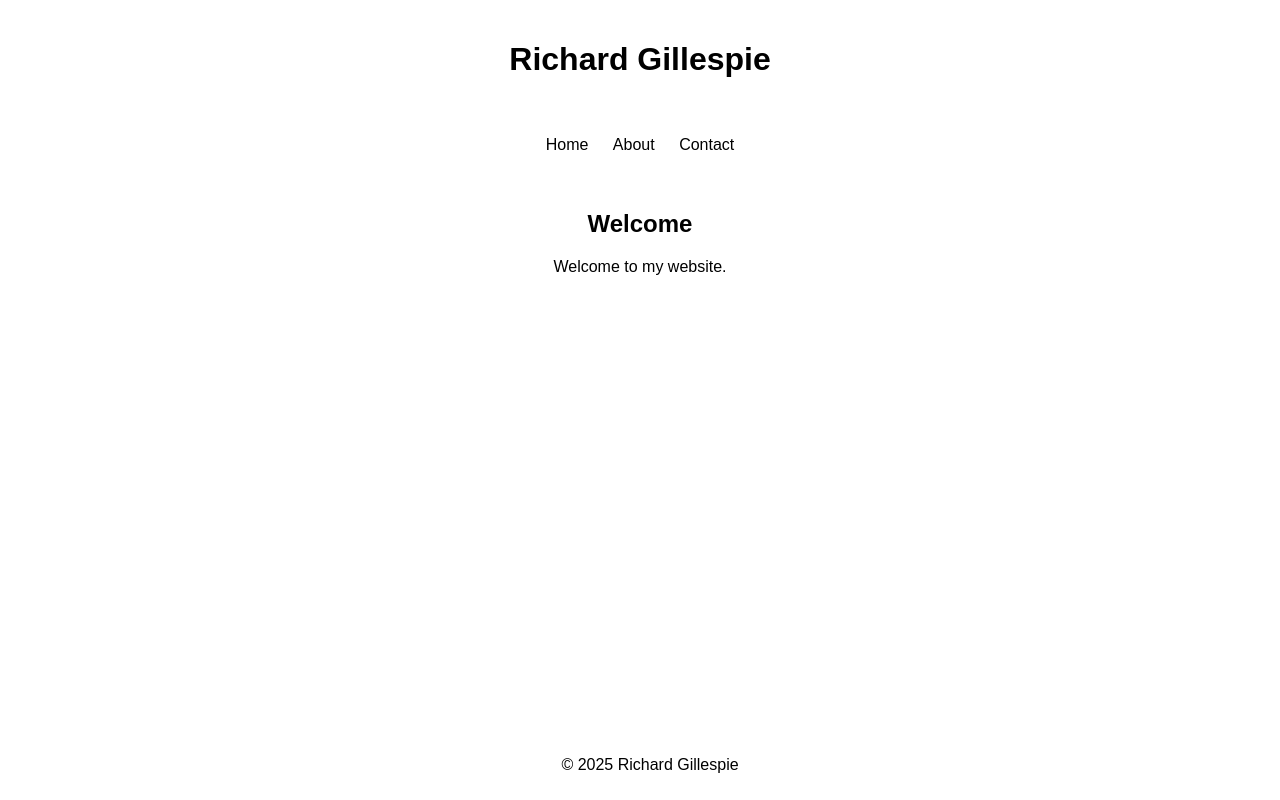
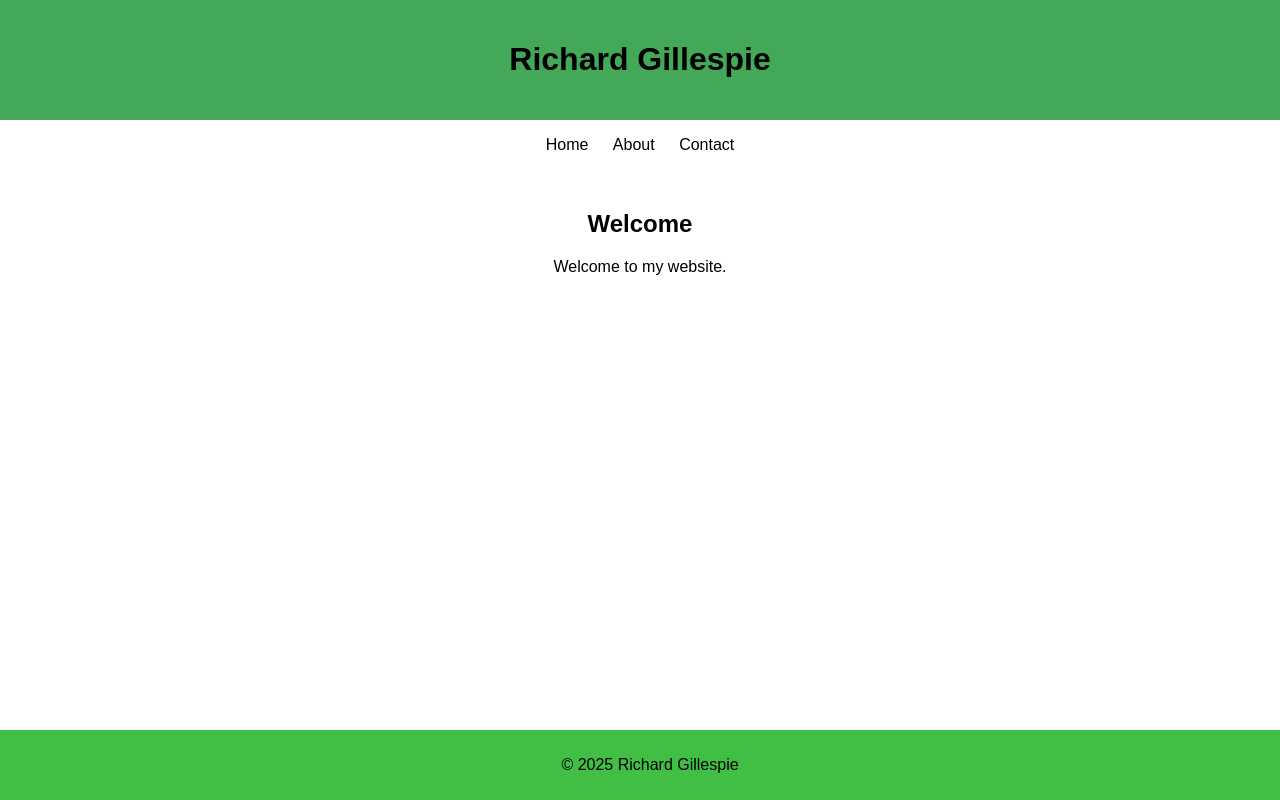
Before and after one commit to RichGillespie/rich, a plain HTML site: page index.html in a window 1280 px wide. Drawn offline with Linux system fonts and the light colour scheme.

Commit message:
Update styles.css

```diff
--- a/styles.css
+++ b/styles.css
@@ -9,7 +9,7 @@ body {
 header {
     text-align: center;
     padding: 20px;
-    background-color: ##43a858;
+    background-color: #43a858;
 }
 
 h1 {
@@ -40,7 +40,7 @@ main {
 footer {
     text-align: center;
     padding: 10px;
-    background-color: ##4988f1;
+    background-color: #41bf45;
     position: absolute;
     width: 100%;
     bottom: 0;
```
